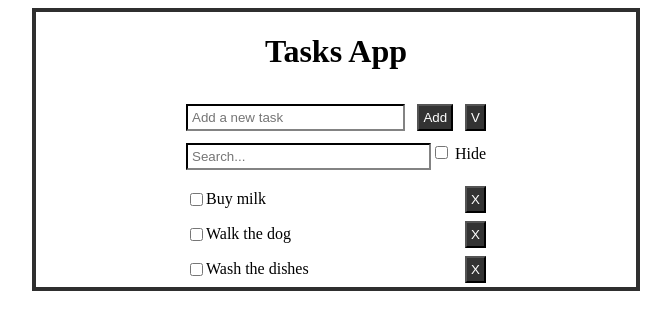
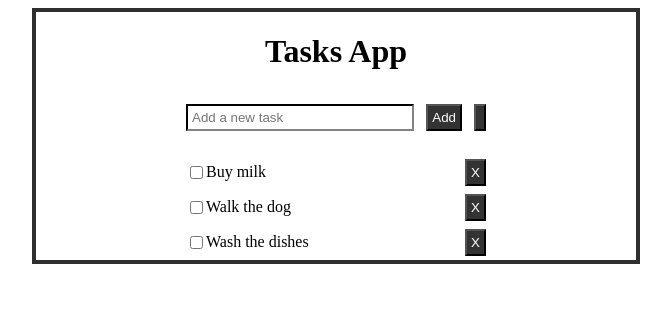
Before and after one commit to NidzaJov/vezbe-repo, a Vue app in the folder VueVezbe/tasks-app/: page / in a window 1280 px wide. Shown: the top 330 px of the page, without its empty margins (304-975 px from the left). Built offline with nearby package versions, Linux system fonts and the light colour scheme.

Commit message:
Tasks app complete with working search bar and hide completed tasks filter chebox

```diff
--- a/VueVezbe/tasks-app/src/App.vue
+++ b/VueVezbe/tasks-app/src/App.vue
@@ -1,8 +1,8 @@
 <template>
   <div id="app">
     <h1 class="title">Tasks App</h1>
-    <task-form @add-task="addTaskHandler"/>
-    <task-list :tasks="tasksData"/>
+    <task-form @add-task="addTaskHandler" :search="searchParams"/>
+    <task-list :tasks="filteredTasks"/>
   </div>
 </template>
 
@@ -23,6 +23,10 @@ export default {
   },
   data() {
     return {
+      searchParams: {
+        searchText: '',
+        hideCompleted: false,
+      },
       tasksData: [
         { id: generateId(), text: 'Buy milk', done: false },
         { id: generateId(), text: 'Walk the dog', done: false },
@@ -34,6 +38,24 @@ export default {
     addTaskHandler(info) {
       const newTask = { id: generateId(), text: info.text, done: false };
       this.tasksData.push(newTask);
+    },
+  },
+  computed: {
+    filteredTasks() {
+      const searchedTasks = this.tasksData
+        .filter((task) => {
+          const taskTextLowercase = task.text.toLowerCase();
+          const searchTextLowercase = this.searchParams.searchText.toLowerCase();
+          const hasSearchText = taskTextLowercase.indexOf(searchTextLowercase) >= 0;
+
+          return hasSearchText;
+        });
+      if (this.searchParams.hideCompleted) {
+        const notCompleted = searchedTasks.filter((task) => !task.done);
+
+        return notCompleted;
+      }
+      return searchedTasks;
     },
   },
 };
--- a/VueVezbe/tasks-app/src/components/TaskForm.vue
+++ b/VueVezbe/tasks-app/src/components/TaskForm.vue
@@ -17,9 +17,10 @@
         <input
           type="text"
           placeholder="Search..."
-          class="task-text search-text ps"/>
+          class="task-text search-text ps"
+          v-model="search.searchText"/>
         <label class="filter">
-          <input type="checkbox">
+          <input type="checkbox" v-model="search.hideCompleted">
           Hide
         </label>
       </div>
@@ -37,8 +38,14 @@ export default {
   data() {
     return {
       taskText: '',
-      showSearch: true,
+      showSearch: false,
     };
+  },
+  props: {
+    search: {
+      type: Object,
+      required: true,
+    },
   },
   methods: {
     addTaskHandler() {
@@ -70,6 +77,9 @@ export default {
   .form-add {
     margin-bottom: $padding-l;
   }
+  .form-search {
+    align-items: center;
+  }
 }
 
 </style>
```
